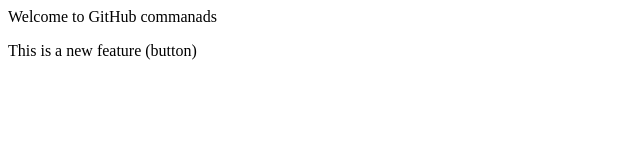
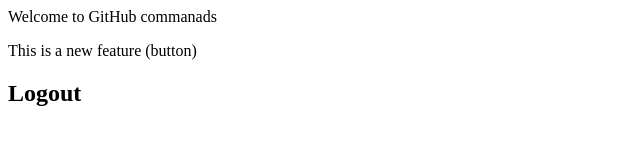
Before and after one commit to NameIsVenky/apnacollege-demo, a plain HTML site: page index.html in a window 1280 px wide. Shown: the whole page, without its empty margins (0-640 px from the left). Drawn offline with Linux system fonts and the light colour scheme.

Commit message:
logout btn added

```diff
--- a/index.html
+++ b/index.html
@@ -1,3 +1,5 @@
 
     <p>Welcome to GitHub commanads</p>
     <p>This is a new feature (button) </p>
+
+    <h2>Logout</h2>
```
